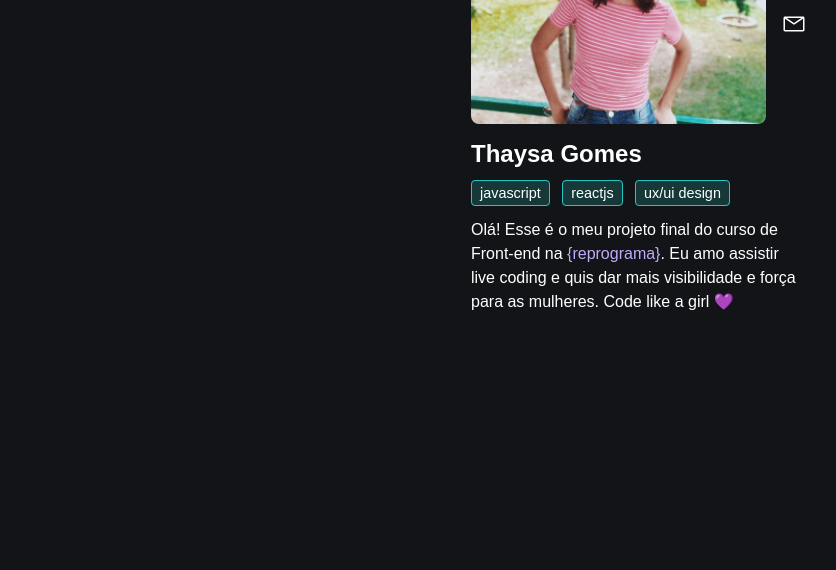
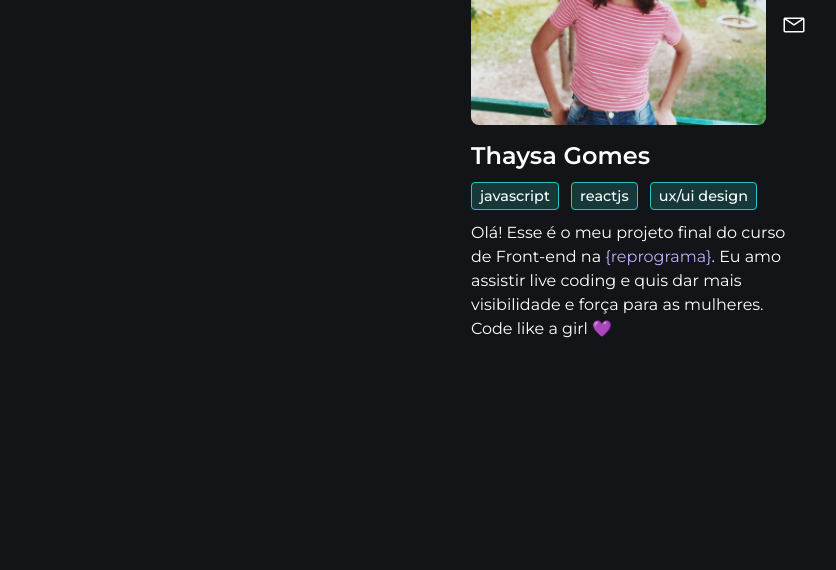
Before and after one commit to thaysagomes/reprograma-projetofinal, a plain HTML site: page about.html in a window 1280 px wide. Shown: the part 230-800 px from the top of the page, without its empty margins (1-837 px from the left). Drawn offline with Linux system fonts and the light colour scheme.

Commit message:
add font

```diff
--- a/about.html
+++ b/about.html
@@ -6,6 +6,7 @@
     <meta name="viewport" content="width=device-width, initial-scale=1.0">
     <title>Sobre</title>
     <link rel="stylesheet" href="style.css">
+    <link href="https://fonts.googleapis.com/css2?family=Montserrat:wght@400;500;600&display=swap" rel="stylesheet">
     <link rel="shortcut icon" href="assets/icon.ico"/>
 </head>
 
```
